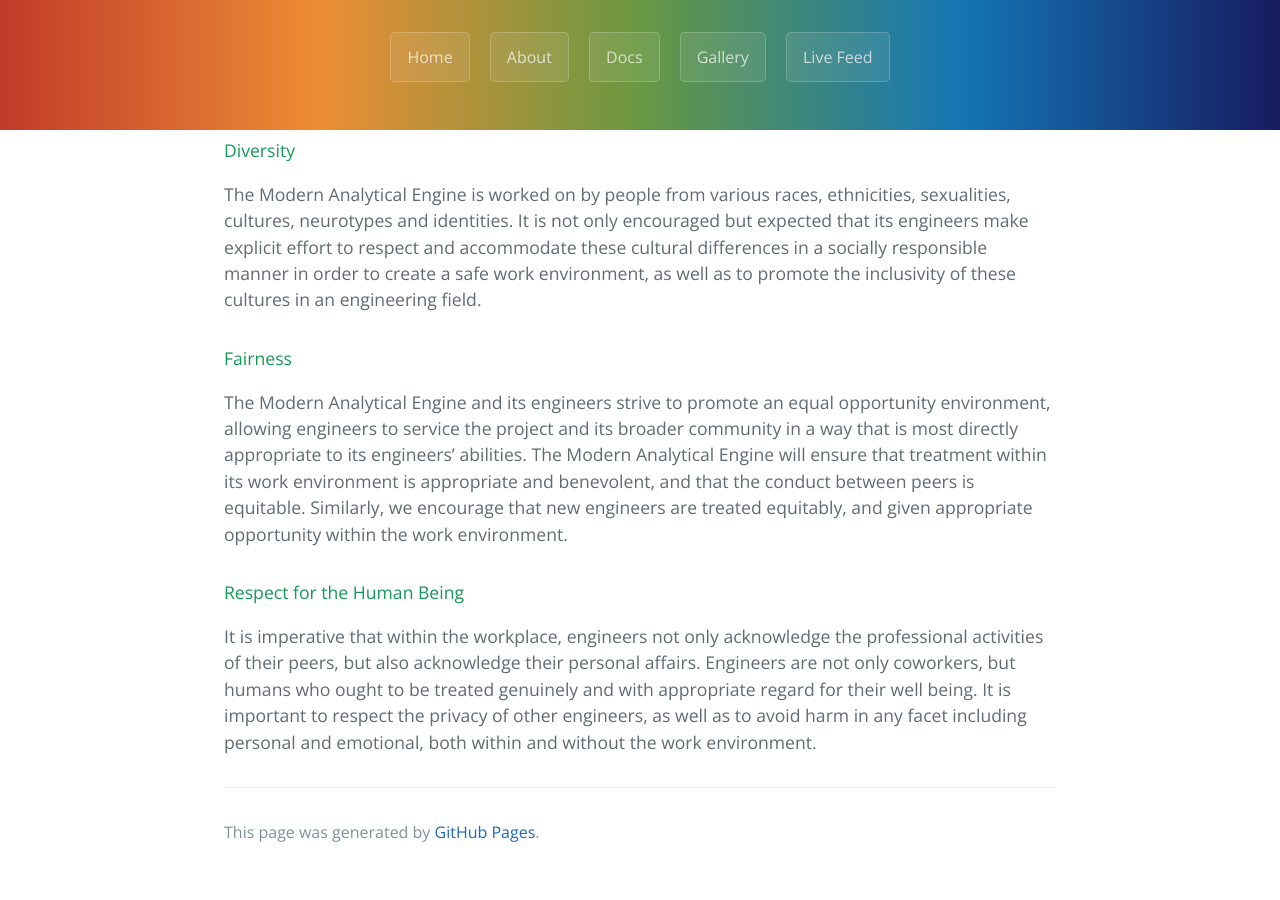
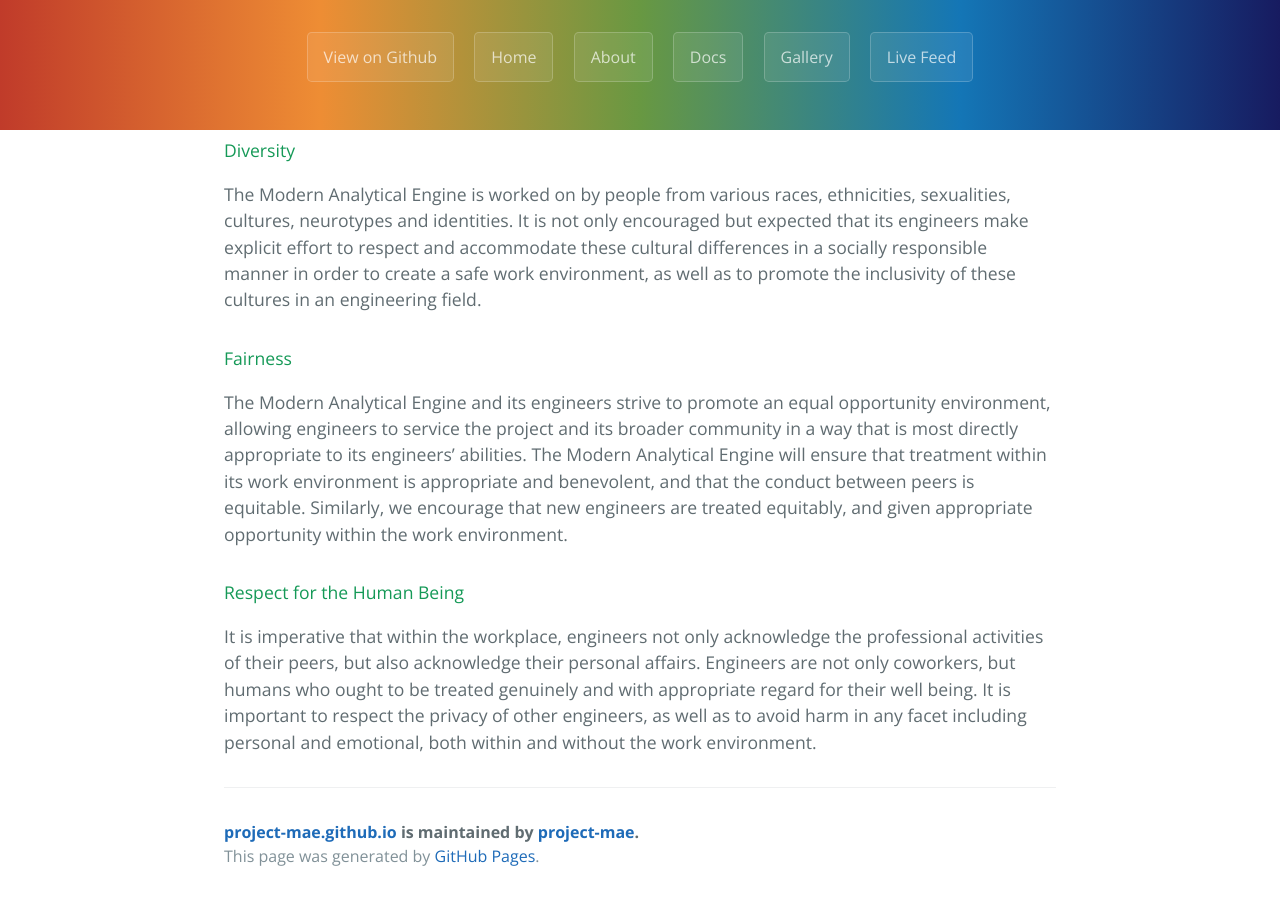
Before and after one commit to project-mae/project-mae.github.io, a Jekyll site: the page built from index.md, in a window 1280 px wide and 900 px high, scrolled down 1257 px. Built offline with Jekyll 4.4.1, drawn with Linux system fonts in a browser that asks for light colours; our own code applies the rules of GitHub Pages for plain Markdown files; before the commit the page ends 2133 px from its top, so only the background shows below that.

Commit message:
cleaned up formatting on default.html

```diff
--- a/_layouts/default.html
+++ b/_layouts/default.html
@@ -1,40 +1,17 @@
 <!DOCTYPE html>
-<html lang="{{ site.lang | default: "en-US" }}">
+<html lang="en">
+
   <head>
-
-    {% if site.google_analytics %}
-      <script async src="https://www.googletagmanager.com/gtag/js?id={{ site.google_analytics }}"></script>
-      <script>
-        window.dataLayer = window.dataLayer || [];
-        function gtag(){dataLayer.push(arguments);}
-        gtag('js', new Date());
-        gtag('config', '{{ site.google_analytics }}');
-      </script>
-    {% endif %}
-    <meta charset="UTF-8">
-
-{% seo %}
-    <link rel="preconnect" href="https://fonts.gstatic.com">
-    <link rel="preload" href="https://fonts.googleapis.com/css?family=Open+Sans:400,700&display=swap" as="style" type="text/css" crossorigin>
     <meta name="viewport" content="width=device-width, initial-scale=1">
-    <meta name="theme-color" content="#157878">
-    <meta name="apple-mobile-web-app-status-bar-style" content="black-translucent">
     <link rel="stylesheet" href="/assets/css/style.css">
   </head>
+
   <body>
 
     <header class="page-header" role="banner">
-    <!-- <h1 class="project-name">{{ page.title | default: site.title | default: site.github.repository_name }}</h1>
-    <h2 class="project-tagline">{{ page.description | default: site.description | default: site.github.project_tagline }}</h2>
-      {% if site.github.is_project_page %}
-        <a href="{{ site.github.repository_url }}" class="btn">View on GitHub</a>
-      {% endif %}
-      {% if site.show_downloads %}
-        <a href="{{ site.github.zip_url }}" class="btn">Download .zipp</a>
-        <a href="{{ site.github.tar_url }}" class="btn">Download .tar.gz</a>
-      {% endif %}-->
+      <a href='https://github.com/project-mae/project-mae.github.io' class='btn'>View on Github</a>
       <a href='/' class='btn'>Home</a>
-      <a href='/about' class='btn'>About</a>
+      <a href='/about/' class='btn'>About</a>
       <a href='/documentation/' class='btn'>Docs</a>
       <a href='/gallery/' class='btn'>Gallery</a>
       <a href='/live-feed/' class='btn'>Live Feed</a>
@@ -44,11 +21,11 @@
       {{ content }}
 
       <footer class="site-footer">
-        {% if site.github.is_project_page %}
-          <span class="site-footer-owner"><a href="{{ site.github.repository_url }}">{{ site.github.repository_name }}</a> is maintained by <a href="{{ site.github.owner_url }}">{{ site.github.owner_name }}</a>.</span>
-        {% endif %}
+        <span class="site-footer-owner"><a href="https://github.com/project-mae/project-mae.github.io">project-mae.github.io</a> is maintained by <a href="https://github.com/project-mae">project-mae</a>.</span>
         <span class="site-footer-credits">This page was generated by <a href="https://pages.github.com">GitHub Pages</a>.</span>
       </footer>
+
     </main>
+
   </body>
 </html>
```
